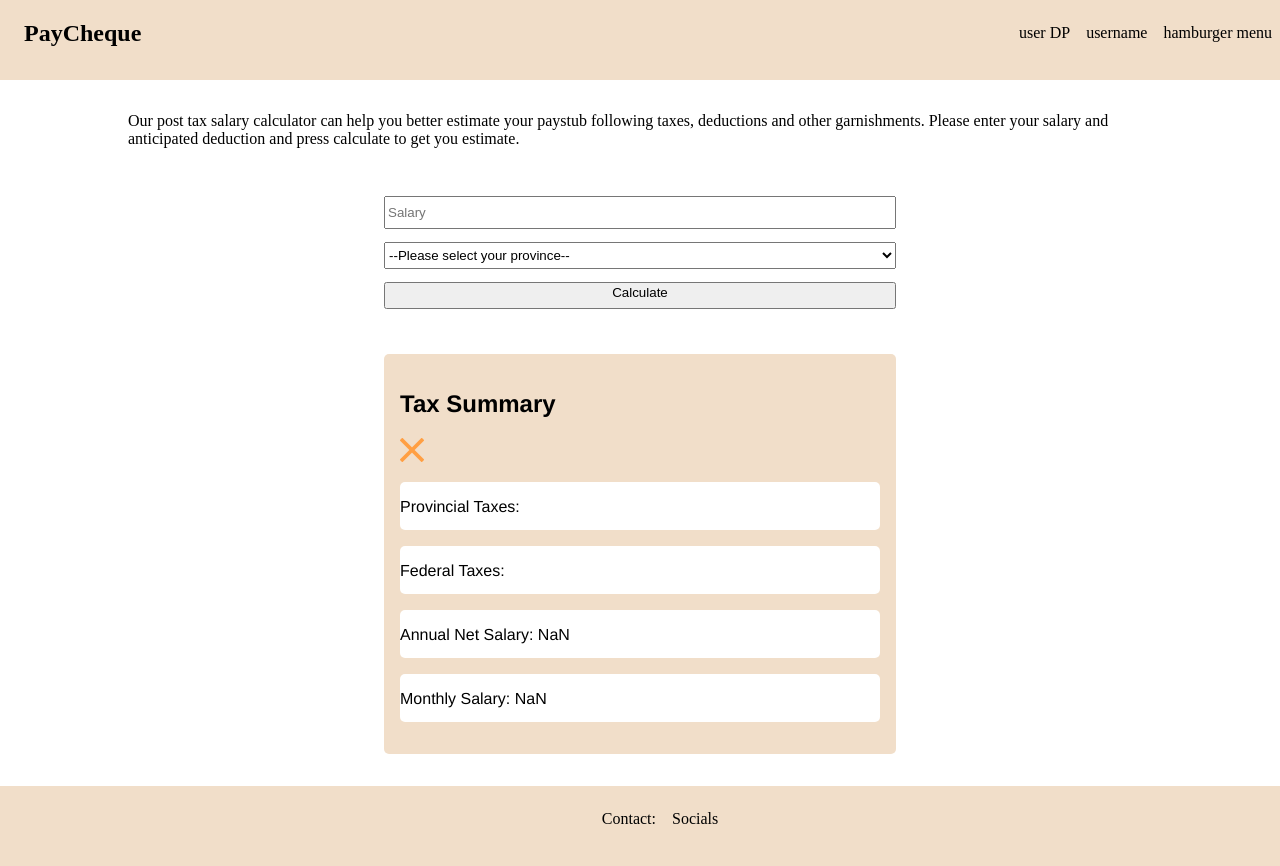
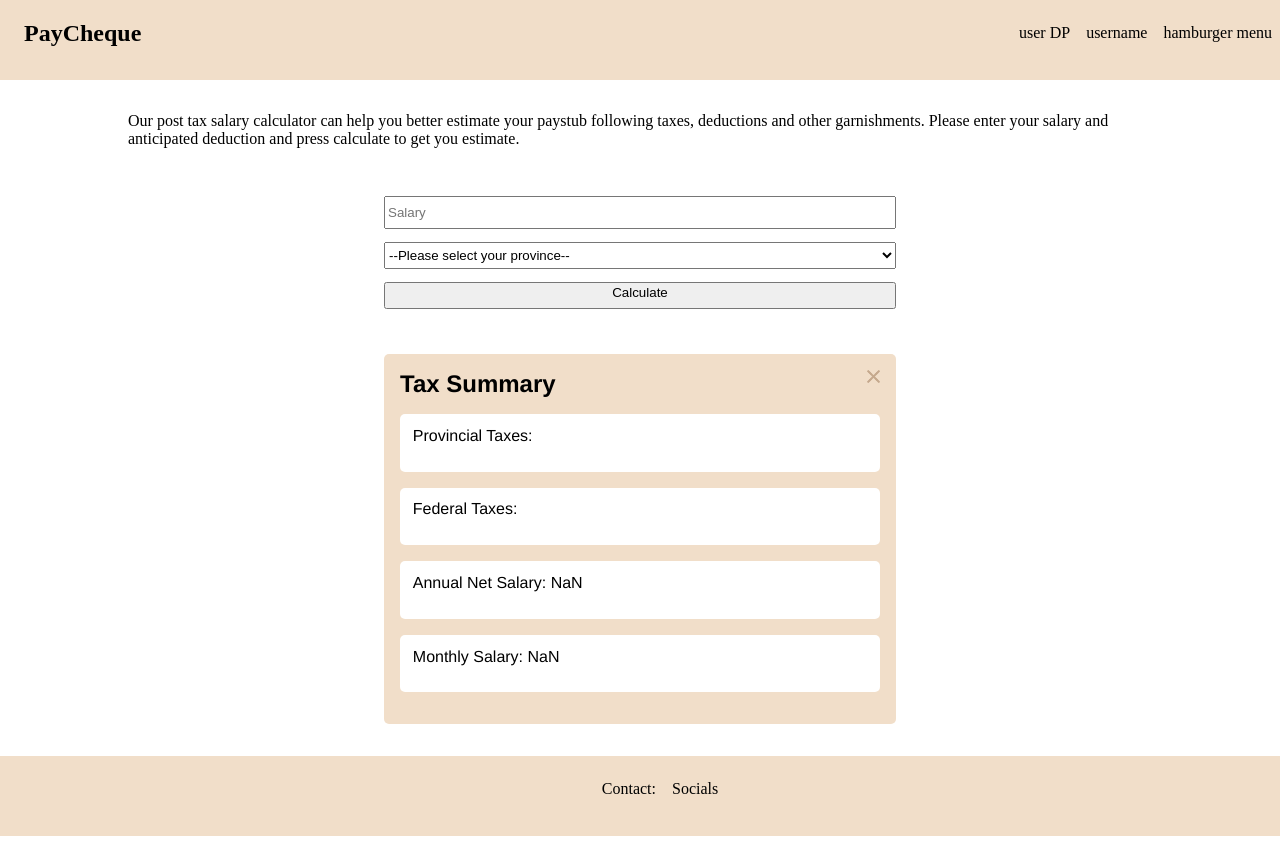
Before and after one commit to Jevaughn-W/Paycheque, a React (Create React App) app: page / in a window 1280 px wide. After the commit the page ends 836 px from the top, so only its background shows below. Built offline with nearby package versions, Linux system fonts and the light colour scheme.

Commit message:
Generate css with proper show results header

```diff
--- a/src/index.css
+++ b/src/index.css
@@ -83,7 +83,21 @@ section p {
   background-color: white;
   height: 2em;
   border-radius: 5px;
-  padding-top: 1em;
+  padding: 0.8em;
+}
+
+.result-header {
+  display: flex;
+  flex-direction: row;
+  justify-content: space-between;
+}
+.result-header h2 {
+  margin: 0em;
+}
+.result-header .close-button {
+  width: 0.8em;
+  height: 0.8em;
+  filter: grayscale(70%);
 }
 
 /*# sourceMappingURL=index.css.map */
--- a/src/input.scss
+++ b/src/input.scss
@@ -92,6 +92,22 @@ section {
     background-color: $secondary-color ;
     height: 2em;
     border-radius: 5px;
-    padding: 1em;
+    padding: .8em;
   }
 }
+
+.result-header {
+  display: flex;
+  flex-direction: row;
+  justify-content: space-between;
+
+  h2 {
+    margin: 0em;
+  }
+
+  .close-button {
+    width: 0.8em;
+    height: 0.8em;
+    filter: grayscale(70%);
+  }
+}
```
Also changed, not shown: 1 other file (tests, documents, lock files or other folders).
